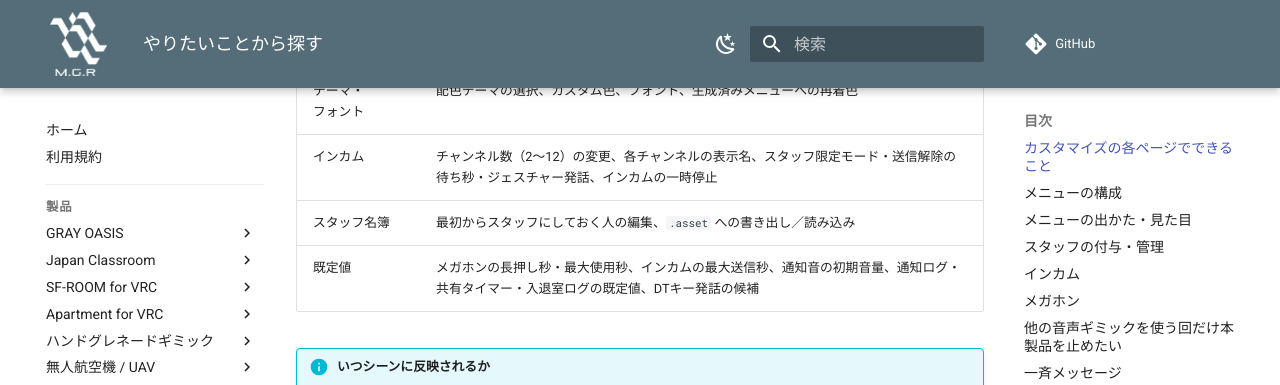
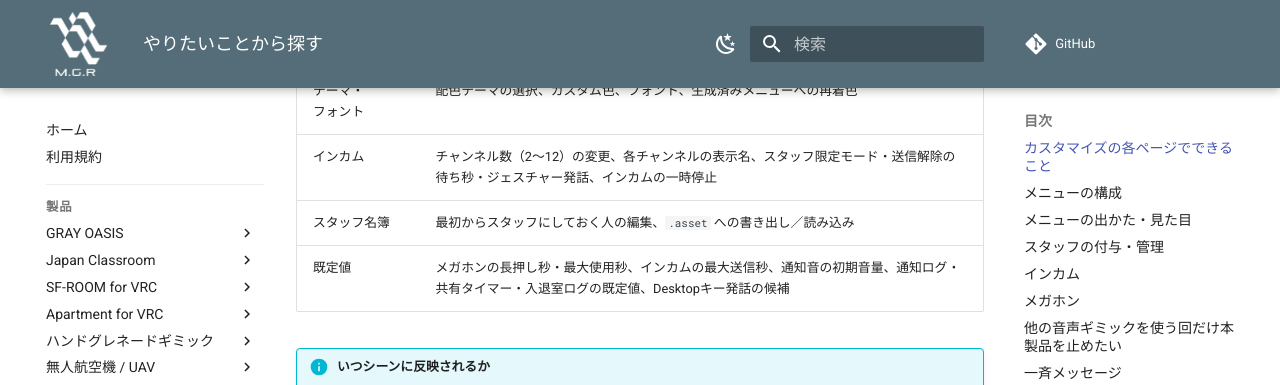
Before and after one commit to MAGURO-git/ProductArchive, an MkDocs documentation site: the page built from docs/staff-bridge-system/howto.md, in a window 1280 px wide and 900 px high, scrolled down 745 px. Shown: the top 385 px of the window. Built offline with MkDocs 1.6.1 and Material for MkDocs 9.7.7, drawn with Linux system fonts in a browser that asks for light colours; comment, search, counter and statistics services are not loaded; some of the changed text lies outside the part shown.

Commit message:
DTキーの表記をDesktopキーへ
セットアップ窓の見出しを実物に合わせる。

Co-Authored-By: Claude Opus 5 (1M context) <noreply@anthropic.com>

```diff
--- a/docs/staff-bridge-system/howto.md
+++ b/docs/staff-bridge-system/howto.md
@@ -20,7 +20,7 @@
 | テーマ・フォント | 配色テーマの選択、カスタム色、フォント、生成済みメニューへの再着色 |
 | インカム | チャンネル数（2〜12）の変更、各チャンネルの表示名、スタッフ限定モード・送信解除の待ち秒・ジェスチャー発話、インカムの一時停止 |
 | スタッフ名簿 | 最初からスタッフにしておく人の編集、`.asset` への書き出し／読み込み |
-| 既定値 | メガホンの長押し秒・最大使用秒、インカムの最大送信秒、通知音の初期音量、通知ログ・共有タイマー・入退室ログの既定値、DTキー発話の候補 |
+| 既定値 | メガホンの長押し秒・最大使用秒、インカムの最大送信秒、通知音の初期音量、通知ログ・共有タイマー・入退室ログの既定値、Desktopキー発話の候補 |
 
 !!! info "いつシーンに反映されるか"
     各ページの入力は**下書き**です。上部に固定されているバーの **変更を反映** を押すまで、シーンは変わりません。下書きが入っている欄には `*` が付き、バーに件数が出ます。
@@ -86,7 +86,7 @@
 | チャンネル名を「受付」などにしたい | インカムページ ＞ インカムのチャンネル |
 | チャンネルを増やす／減らす | インカムページ ＞ **チャンネル数**（2〜12）を決めてボタンを押す。`Tools ＞ MGR ＞ Staff Bridge System ＞ インカムCHを追加 ／ 削除（末尾から）` からも1本ずつ増減できます |
 | 送信しっぱなしを防ぎたい | 既定値ページ ＞ **インカムの最大送信秒**（既定 120） |
-| Desktop のキー発話の候補を変えたい | 既定値ページ ＞ DTキー発話の候補（枠1は OFF 固定）。インカムとメガホンで共通の候補です |
+| Desktop のキー発話の候補を変えたい | 既定値ページ ＞ Desktopキー発話の候補（枠1は OFF 固定）。インカムとメガホンで共通の候補です |
 | スタッフ以外にインカムを聞かせたくない | インカムページ ＞ **スタッフ限定モード** を ON のまま使う（既定 ON・ワールドに焼き込み） |
 | 語尾が切れる | インカムページ ＞ **送信解除の待ち秒**（既定 0.3。目安 0.2〜0.4） |
 | 耳元ジェスチャーの位置を変えたい | インカムページ ＞ **ジェスチャーの位置**（耳／肩／胸元）。手はインカム＝右・メガホン＝左で固定です |
```
